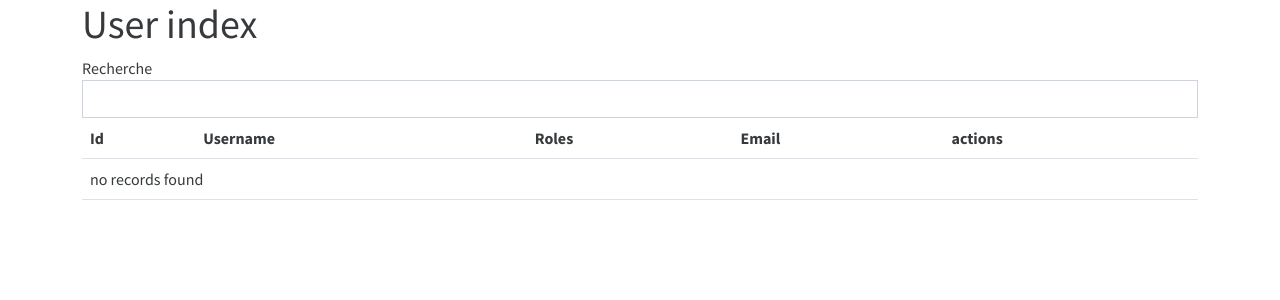
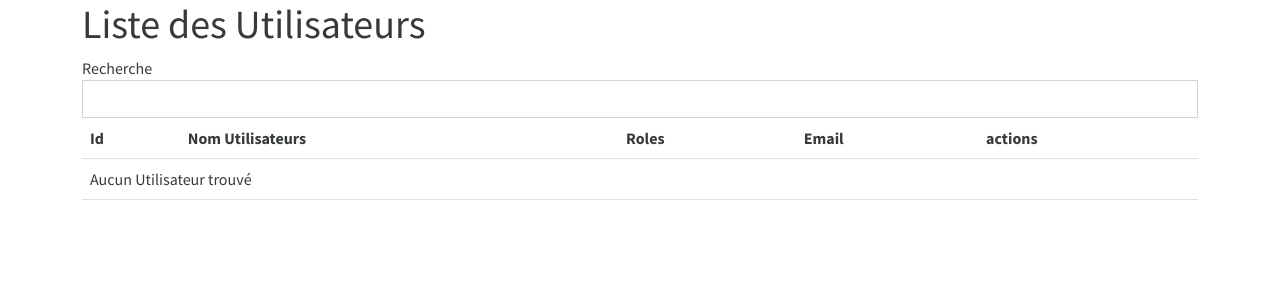
Before and after one commit to juju-grx/JDR-web, a Symfony app: template templates/user/index.html.twig in a window 1280 px wide. Shown: the part 66-366 px from the top of the page. Run offline with Twig, Linux system fonts and the light colour scheme; the template is opened without the code that fills it, so the values that code supplies are empty; some libraries are stand-ins or nearby versions.

Commit message:
liste utilisateur

```diff
--- a/public/js/friends.js
+++ b/public/js/friends.js
@@ -1,14 +1,42 @@
 $(document).ready(function () {
     $("#testfriends").on("input", function () {
         var val = $(this).val();
-        $.ajax({
-            method: "POST",
-            url: $("#pathSearchUser").val(),
-            data: {searchValue: val},
-            succes: function(resultData){
-                console.log(JSON.parse(resultData));
-                //$("#result").text($(this).val());
-            }
-        });
+        var userlist = $("#userList")
+        var userlistSearch = $("#userListSearch")
+        console.log(val);
+        if (val != '') {
+            userlist.userlist.classList.add('hidden-user-list');
+            userlistSearch.userlist.classList.remove('hidden-user-list');
+            $.ajax({
+                method: "POST",
+                url: $("#pathSearchUser").val(),
+                data: { searchValue: val },
+                success: function (Data) {
+                    if (Data.code == 200) {
+                        console.log(Data);
+                        var htmlData = ""
+                        Data.resultData.forEach(user => {
+                            htmlData += "<tr>"
+                            htmlData += "    <td>" + user.id + "</td>"
+                            htmlData += "    <td>" + user.username + "</td>"
+                            htmlData += "    <td>" + user.roles + "</td>"
+                            htmlData += "    <td>" + user.email + "</td>"
+                            htmlData += "    <td>"
+                            htmlData += "        <a href=\"{ { path('user_edit', { 'id': " + user.id + " }) } } \" class=\"btn btn - sg btn - primary\" style=\"float: left; \">edit</a>"
+                            htmlData += "        {{ include('user/_delete_form.html.twig') }}"
+                            htmlData += "    </td>"
+                            htmlData += "</tr>"
+                        });
+                        userlistSearch.innerHTML = htmlData;
+                    } else {
+                        userlistSearch.innerHTML = Data.message;
+                    }
+                }
+            });
+        } else {
+            console.log("vide")
+            userlist.classList.remove('hidden-user-list');
+            userlistSearch.userlist.classList.add('hidden-user-list');
+        }
     });
 });
--- a/templates/base.html.twig
+++ b/templates/base.html.twig
@@ -17,10 +17,11 @@
 
 		{% block javascripts %}
 			{{ encore_entry_script_tags('app') }}
+			<script src="/js/app_user_action.js"></script>
 		{% endblock %}
 	</head>
 	<body>
-		<script src="/js/app_user_action.js"></script>
+
 
 		{% if app.user == null and app.request.attributes.get('_route') != 'app_login' %}{% endif %}
 		<nav class="navbar navbar-expand-lg navbar-dark bg-primary">
--- a/templates/user/_delete_form.html.twig
+++ b/templates/user/_delete_form.html.twig
@@ -1,4 +1,4 @@
 <form method="post" action="{{ path('user_delete', {'id': user.id}) }}" onsubmit="return confirm('Êtes-vous sûr de bien vouloir supprimer cet Utilisateur {{user.username}} ?');">
-    <input type="hidden" name="_token" value="{{ csrf_token('delete' ~ user.id) }}">
-    <button class="btn btn-mg btn-danger">Delete</button>
+	<input type="hidden" name="_token" value="{{ csrf_token('delete' ~ user.id) }}">
+	<button class="btn btn-sg btn-danger">Delete</button>
 </form>
--- a/templates/user/index.html.twig
+++ b/templates/user/index.html.twig
@@ -1,9 +1,12 @@
 {% extends 'base.html.twig' %}
 
-{% block title %}User index{% endblock %}
+{% block title %}Liste des Utilisateurs
+{% endblock %}
 
 {% block body %}
-    <h1>User index</h1>
+
+	<h1>Liste des Utilisateurs</h1>
+
 
 	<form method="post">
 		<label for="testfriends">Recherche</label>
@@ -15,12 +18,16 @@
 		<thead>
 			<tr>
 				<th>Id</th>
-                <th>Username</th>
+				<th>Nom Utilisateurs</th>
 				<th>Roles</th>
 				<th>Email</th>
-                <th>actions</th>
+				<th style="margin-left: 3rem;">actions</th>
+
 			</tr>
 		</thead>
+
+		<tbody id="userListSearch"></tbody>
+
 		<tbody id="userList">
 			{% for user in users %}
 				<tr>
@@ -29,18 +36,19 @@
 					<td>{{ user.roles ? user.roles|json_encode : '' }}</td>
 					<td>{{ user.email }}</td>
 					<td>
-                    <a href="{{ path('user_edit', {'id': user.id}) }}" class="btn btn-lg btn-primary">edit</a>
+						<a href="{{ path('user_edit', {'id': user.id}) }}" class="btn btn-sg btn-primary" style="float: left;">edit</a>
 						{{ include('user/_delete_form.html.twig') }}
 					</td>
 				</tr>
 			{% else %}
 				<tr>
-                <td colspan="6">no records found</td>
+					<td colspan="6">Aucun Utilisateur trouvé</td>
 				</tr>
 			{% endfor %}
 		</tbody>
 	</table>
-
+{% endblock %}
+{% block javascripts %}
 	<script src="/js/jquery.js"></script>
 	<script src="/js/friends.js"></script>
 {% endblock %}
```
Also changed, not shown: src/Controller/UserController.php (+17 -19 lines), 1 other file. Lines whose indentation alone changed are shown as unchanged.
